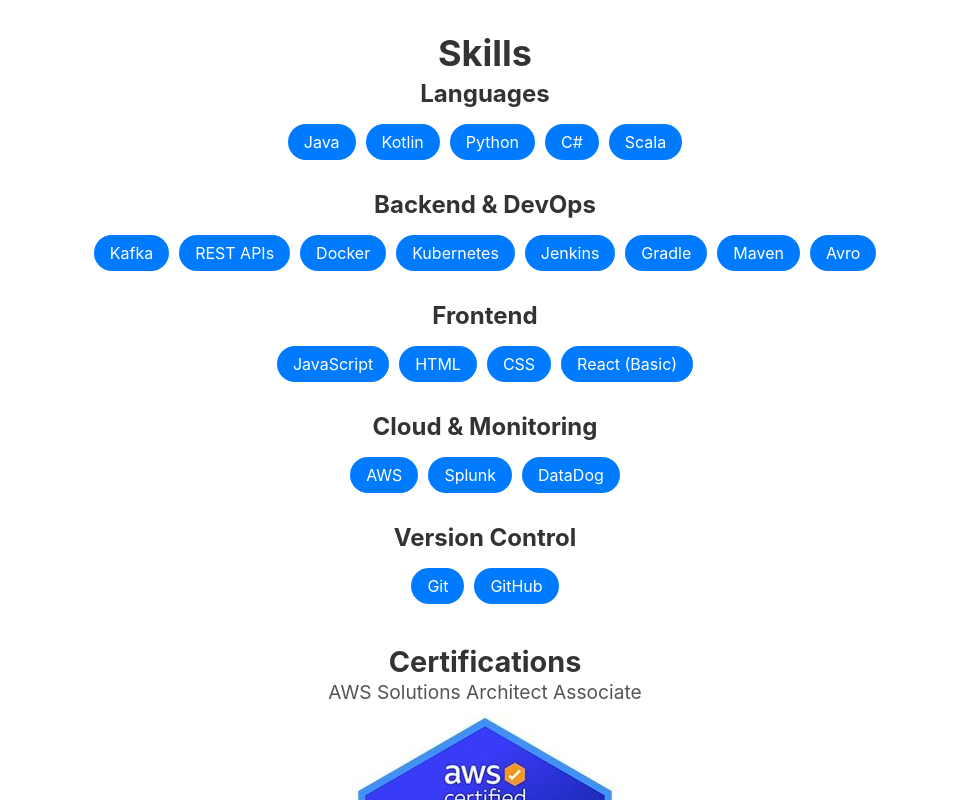
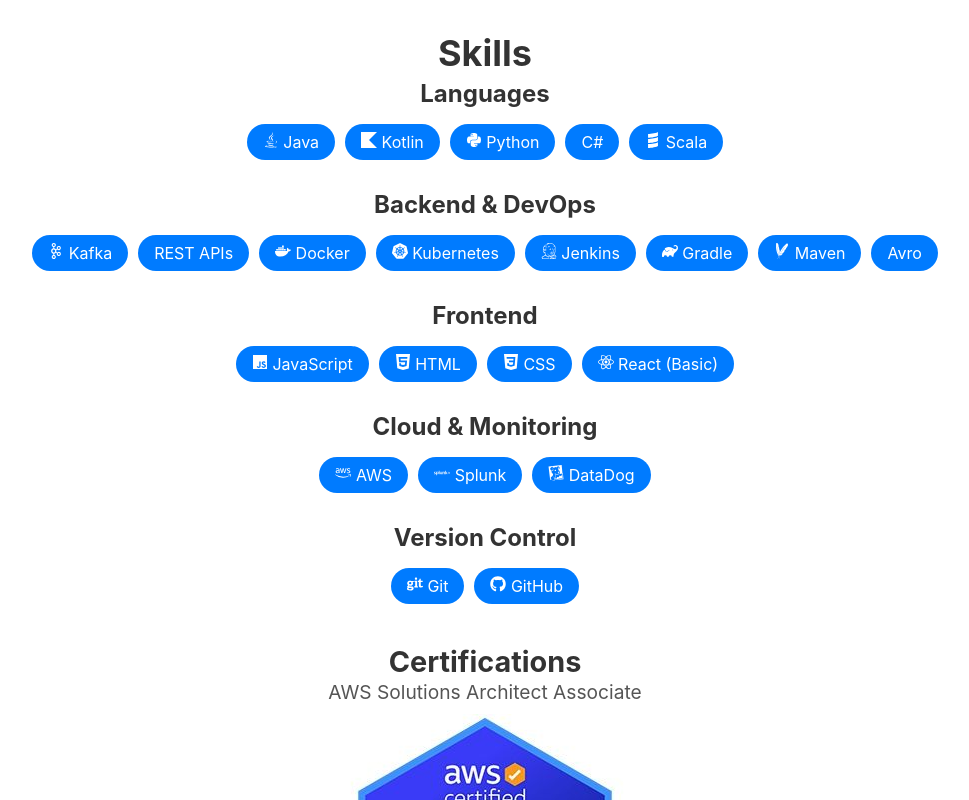
Before and after one commit to EoinCous/portfolio, a React (Vite) app: page / in a window 1280 px wide. Shown: the part 1420-2220 px from the top of the page, without its empty margins (155-1124 px from the left). Built offline with nearby package versions, Linux system fonts and the light colour scheme.

Commit message:
add icons

```diff
--- a/package.json
+++ b/package.json
@@ -12,7 +12,8 @@
   "dependencies": {
     "@emailjs/browser": "^4.4.1",
     "react": "^19.1.0",
-    "react-dom": "^19.1.0"
+    "react-dom": "^19.1.0",
+    "react-icons": "^5.5.0"
   },
   "devDependencies": {
     "@eslint/js": "^9.25.0",
--- a/src/components/Footer.jsx
+++ b/src/components/Footer.jsx
@@ -1,3 +1,4 @@
+import { SiGithub, SiLinkedin } from 'react-icons/si';
 import '../css/Footer.css'
 
 const Footer = () => {
@@ -5,7 +6,7 @@
     <footer className="footer">
       <p>© Eoin Cousins Portfolio {new Date().getFullYear()}</p>
       <p>
-        <a href="https://github.com/EoinCous" target="_blank" rel="noopener noreferrer">GitHub</a> | <a href="https://www.linkedin.com/in/eoin-cousins/" target="_blank" rel="noopener noreferrer">LinkedIn</a>
+        <a href="https://github.com/EoinCous" target="_blank" rel="noopener noreferrer"><SiGithub /></a>  |  <a href="https://www.linkedin.com/in/eoin-cousins/" target="_blank" rel="noopener noreferrer"><SiLinkedin /></a>
       </p>
     </footer>
   );
--- a/src/components/Header.jsx
+++ b/src/components/Header.jsx
@@ -34,7 +34,10 @@
             setMenuOpen(false)
             scrollToSection('skills')
             }}>Skills</li>
-          <li onClick={onContactClick}>Contact</li>
+          <li onClick={() => {
+            setMenuOpen(false)
+            onContactClick()
+          }}>Contact</li>
         </ul>
       </nav>
     </header>
--- a/src/components/Skills.jsx
+++ b/src/components/Skills.jsx
@@ -1,4 +1,5 @@
-// Skills.js
+import { FaJava, FaPython, FaJs, FaDocker, FaAws, FaGit, FaGithub } from 'react-icons/fa';
+import { SiKotlin, SiReact, SiSplunk, SiJenkins, SiKubernetes, SiDatadog, SiHtml5, SiCss3, SiApachekafka, SiGradle, SiApachemaven, SiScala } from 'react-icons/si';
 import '../css/Skills.css';
 
 const Skills = () => {
@@ -9,24 +10,24 @@
       <div className="skills-category">
         <h3>Languages</h3>
         <div className="skills-grid">
-          <span className="skill-badge">Java</span>
-          <span className="skill-badge">Kotlin</span>
-          <span className="skill-badge">Python</span>
+          <span className="skill-badge"><FaJava /> Java</span>
+          <span className="skill-badge"><SiKotlin /> Kotlin</span>
+          <span className="skill-badge"><FaPython /> Python</span>
           <span className="skill-badge">C#</span>
-          <span className="skill-badge">Scala</span>
+          <span className="skill-badge"><SiScala /> Scala</span>
         </div>
       </div>
 
       <div className="skills-category">
         <h3>Backend & DevOps</h3>
         <div className="skills-grid">
-          <span className="skill-badge">Kafka</span>
+          <span className="skill-badge"><SiApachekafka /> Kafka</span>
           <span className="skill-badge">REST APIs</span>
-          <span className="skill-badge">Docker</span>
-          <span className="skill-badge">Kubernetes</span>
-          <span className="skill-badge">Jenkins</span>
-          <span className="skill-badge">Gradle</span>
-          <span className="skill-badge">Maven</span>
+          <span className="skill-badge"><FaDocker /> Docker</span>
+          <span className="skill-badge"><SiKubernetes /> Kubernetes</span>
+          <span className="skill-badge"><SiJenkins /> Jenkins</span>
+          <span className="skill-badge"><SiGradle /> Gradle</span>
+          <span className="skill-badge"><SiApachemaven /> Maven</span>
           <span className="skill-badge">Avro</span>
         </div>
       </div>
@@ -34,27 +35,27 @@
       <div className="skills-category">
         <h3>Frontend</h3>
         <div className="skills-grid">
-          <span className="skill-badge">JavaScript</span>
-          <span className="skill-badge">HTML</span>
-          <span className="skill-badge">CSS</span>
-          <span className="skill-badge">React (Basic)</span>
+          <span className="skill-badge"><FaJs /> JavaScript</span>
+          <span className="skill-badge"><SiHtml5 /> HTML</span>
+          <span className="skill-badge"><SiCss3 /> CSS</span>
+          <span className="skill-badge"><SiReact /> React (Basic)</span>
         </div>
       </div>
 
       <div className="skills-category">
         <h3>Cloud & Monitoring</h3>
         <div className="skills-grid">
-          <span className="skill-badge">AWS</span>
-          <span className="skill-badge">Splunk</span>
-          <span className="skill-badge">DataDog</span>
+          <span className="skill-badge"><FaAws /> AWS</span>
+          <span className="skill-badge"><SiSplunk /> Splunk</span>
+          <span className="skill-badge"><SiDatadog /> DataDog</span>
         </div>
       </div>
 
       <div className="skills-category">
         <h3>Version Control</h3>
         <div className="skills-grid">
-          <span className="skill-badge">Git</span>
-          <span className="skill-badge">GitHub</span>
+          <span className="skill-badge"><FaGit /> Git</span>
+          <span className="skill-badge"><FaGithub /> GitHub</span>
         </div>
       </div>
 
--- a/src/css/Skills.css
+++ b/src/css/Skills.css
@@ -21,8 +21,8 @@
 }
 
 .skill-badge {
-  background-color: #007BFF; /* Accent color */
-  color: white;
+  background-color: var(--colouraccent);
+  color: var(--colourprimary);
   padding: 8px 16px;
   border-radius: 20px;
   font-size: 1rem;
```
Also changed, not shown: 1 other file (tests, documents, lock files or other folders).
